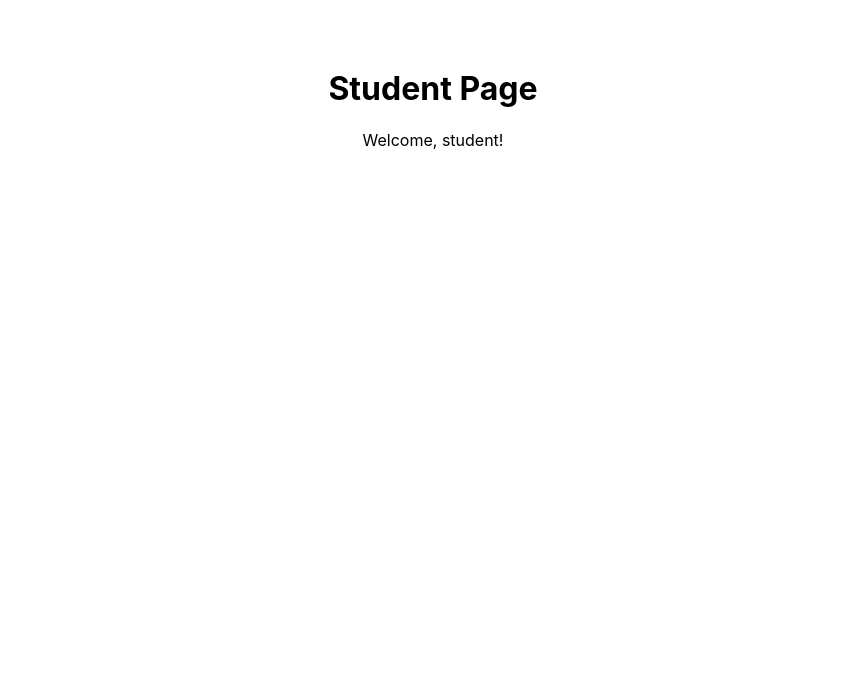
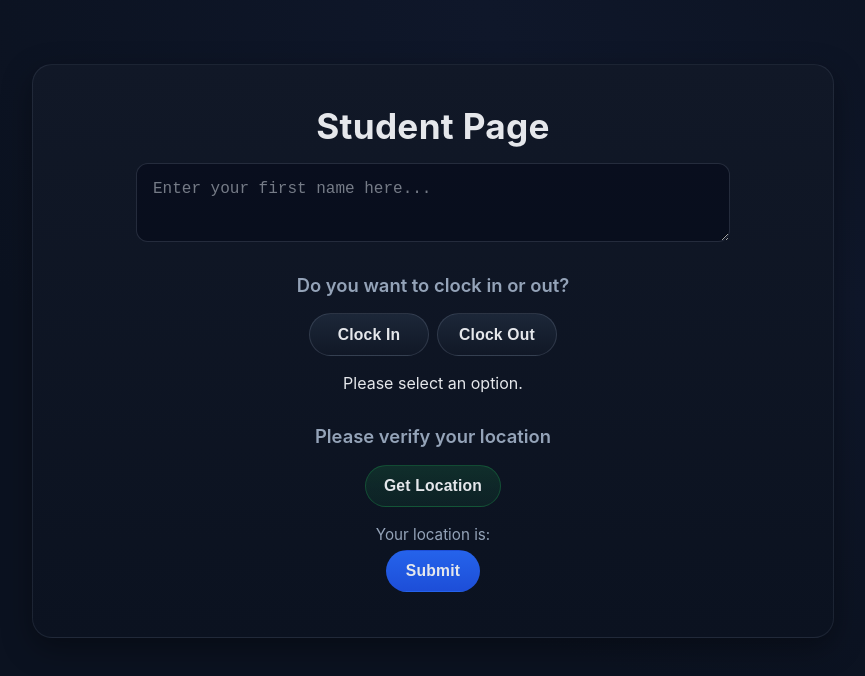
Before and after one commit to 12061062/studenttracker, a React (Create React App) app: page /student in a window 1280 px wide. Shown: the top 676 px of the page, without its empty margins (207-1072 px from the left). Built offline with nearby package versions, Linux system fonts and the light colour scheme.

Commit message:
Updated UI and working API connection

```diff
--- a/public/index.html
+++ b/public/index.html
@@ -2,7 +2,7 @@
 <html lang="en">
   <head>
     <meta charset="utf-8" />
-    <link rel="icon" href="%PUBLIC_URL%/favicon.ico" />
+    <link rel="icon" href="%PUBLIC_URL%/gps-tracker.png" />
     <meta name="viewport" content="width=device-width, initial-scale=1" />
     <meta name="theme-color" content="#000000" />
     <meta
@@ -24,7 +24,7 @@
       work correctly both with client-side routing and a non-root public URL.
       Learn how to configure a non-root public URL by running `npm run build`.
     -->
-    <title>React App</title>
+    <title>Student Tracker</title>
   </head>
   <body>
     <noscript>You need to enable JavaScript to run this app.</noscript>
--- /dev/null
+++ b/src/services/StudentService.js
@@ -0,0 +1,30 @@
+const API_BASE_URL = "http://localhost:5118/api/student";
+
+/**
+ * Sends a clock in/out request to the API
+ * @param {Object} payload - The data to send
+ * @param {string} payload.firstName
+ * @param {boolean} payload.inOut
+ * @param {number} payload.lat
+ * @param {number} payload.lon
+ * @returns {Promise<Object>} API response
+ */
+export async function clockStudent(payload) {
+  try {
+    const response = await fetch(`${API_BASE_URL}/clock`, {
+      method: "POST",
+      headers: { "Content-Type": "application/json" },
+      body: JSON.stringify(payload),
+    });
+
+    if (!response.ok) {
+      throw new Error(`Server responded with ${response.status}`);
+    }
+
+    const data = await response.json();
+    return data;
+  } catch (error) {
+    console.error("❌ Error in clockStudent:", error);
+    throw error;
+  }
+}
--- a/src/student/Student.css
+++ b/src/student/Student.css
@@ -0,0 +1,179 @@
+/* --------- Theme tokens --------- */
+:root {
+  --bg: #0f172a;           /* slate-900 */
+  --card: #111827;         /* gray-900 */
+  --card-alt: #0b1220;     /* subtle gradient stop */
+  --text: #e5e7eb;         /* gray-200 */
+  --muted: #94a3b8;        /* slate-400 */
+  --primary: #2563eb;      /* blue-600 */
+  --primary-press: #1d4ed8;/* blue-700 */
+  --accent: #22c55e;       /* green-500 */
+  --danger: #ef4444;       /* red-500 */
+  --ring: rgba(37, 99, 235, 0.5);
+  --shadow: 0 10px 30px rgba(0, 0, 0, 0.35);
+}
+
+/* Optional nice background */
+body {
+  background: radial-gradient(1200px 800px at 100% -10%, #0b1220 0%, #0f172a 50%, #0b1220 100%);
+  color: var(--text);
+}
+
+/* Centered card feel even though your wrapper has inline styles */
+div[style*="text-align: center"][style*="padding"] {
+  max-width: 720px;
+  margin: 4rem auto;
+  padding: 2.5rem !important;
+  background: linear-gradient(180deg, var(--card), var(--card-alt));
+  border: 1px solid rgba(148, 163, 184, 0.12);
+  border-radius: 20px;
+  box-shadow: var(--shadow);
+}
+
+/* Headings */
+h1 {
+  margin: 0 0 1rem;
+  font-size: clamp(1.6rem, 2vw + 1rem, 2.2rem);
+  letter-spacing: 0.3px;
+}
+
+h2 {
+  margin: 2rem 0 0.75rem;
+  font-size: 1.15rem;
+  font-weight: 600;
+  color: var(--muted);
+}
+
+/* Textarea (your 'first name' input) */
+.student-textarea {
+  width: min(100%, 560px);
+  min-height: 48px;             /* more input-like */
+  max-height: 220px;
+  padding: 0.9rem 1rem;
+  margin: 1rem auto 0;
+  display: block;
+  resize: vertical;
+  border-radius: 12px;
+  border: 1px solid rgba(148, 163, 184, 0.2);
+  background: rgba(2, 6, 23, 0.5);
+  color: var(--text);
+  font-size: 1rem;
+  line-height: 1.4;
+  outline: none;
+  transition: border-color 150ms ease, box-shadow 150ms ease, transform 80ms ease;
+}
+
+.student-textarea::placeholder {
+  color: rgba(226, 232, 240, 0.5);
+}
+
+.student-textarea:focus {
+  border-color: var(--primary);
+  box-shadow: 0 0 0 4px var(--ring);
+  transform: translateY(-1px);
+}
+
+/* Group for the in/out question */
+.student-questions {
+  margin-top: 1.25rem;
+}
+
+/* Buttons — shared base */
+.student-button,
+.get-location,
+.student-submit-button {
+  appearance: none;
+  border: 1px solid rgba(148, 163, 184, 0.2);
+  background: linear-gradient(180deg, rgba(30, 41, 59, 0.9), rgba(17, 24, 39, 0.9));
+  color: var(--text);
+  padding: 0.7rem 1.15rem;
+  margin: 0.35rem;
+  border-radius: 9999px;
+  font-size: 0.98rem;
+  font-weight: 600;
+  letter-spacing: 0.2px;
+  cursor: pointer;
+  transition: transform 80ms ease, box-shadow 150ms ease, border-color 150ms ease, background 150ms ease;
+}
+
+.student-button:hover,
+.get-location:hover,
+.student-submit-button:hover {
+  transform: translateY(-1px);
+  box-shadow: 0 10px 24px rgba(0, 0, 0, 0.35);
+  border-color: rgba(148, 163, 184, 0.35);
+}
+
+.student-button:active,
+.get-location:active,
+.student-submit-button:active {
+  transform: translateY(0);
+}
+
+/* Make the two clock options feel like a segmented toggle */
+.student-questions .student-button {
+  min-width: 120px;
+}
+.student-questions .student-button:first-of-type {
+  margin-right: 0.25rem;
+}
+.student-questions .student-button + .student-button {
+  margin-left: 0.25rem;
+}
+
+/* Primary call-to-action style for Submit */
+.student-submit-button {
+  background: linear-gradient(180deg, var(--primary), var(--primary-press));
+  border-color: transparent;
+}
+.student-submit-button:hover {
+  box-shadow: 0 12px 28px rgba(37, 99, 235, 0.45);
+}
+.student-submit-button:active {
+  filter: saturate(0.95);
+}
+
+/* Get Location button: subtle accent when idle; muted when disabled */
+.get-location {
+  background: linear-gradient(180deg, rgba(34, 197, 94, 0.15), rgba(34, 197, 94, 0.08));
+  border-color: rgba(34, 197, 94, 0.25);
+}
+.get-location:hover {
+  box-shadow: 0 10px 24px rgba(34, 197, 94, 0.25);
+}
+.get-location:disabled {
+  opacity: 0.6;
+  cursor: not-allowed;
+  filter: grayscale(10%);
+}
+
+/* Status text right under Get Location button */
+.get-location + p {
+  margin-top: 0.75rem;
+  color: var(--muted);
+  font-size: 0.95rem;
+}
+
+/* General paragraph spacing */
+p {
+  margin: 0.75rem 0 0;
+}
+
+/* Small screens */
+@media (max-width: 560px) {
+  div[style*="text-align: center"][style*="padding"] {
+    margin: 2rem 1rem;
+    padding: 1.5rem !important;
+  }
+
+  .student-textarea {
+    width: 100%;
+  }
+
+  .student-button,
+  .get-location,
+  .student-submit-button {
+    width: 100%;
+    margin: 0.35rem 0;
+  }
+}
--- a/src/student/Student.js
+++ b/src/student/Student.js
@@ -1,11 +1,107 @@
 import "./Student.css";
+import { useState } from "react";
+import { clockStudent } from "../services/StudentService";
+
 
 export default function Student() {
+  const [inOut, setInout] = useState(null);
+  const [coords, setCoords] = useState(null); // { lat, lon }
+  const [locStatus, setLocStatus] = useState("Your location is:");
+  const [locLoading, setLocLoading] = useState(false);
+
+  const getLocation = () => {
+    if (!("geolocation" in navigator)) {
+      setLocStatus("Geolocation is not supported by this browser.");
+      return;
+    }
+
+    setLocLoading(true);
+    setLocStatus("Getting your location…");
+
+    navigator.geolocation.getCurrentPosition(
+      (pos) => {
+        const { latitude, longitude } = pos.coords;
+        setCoords({ lat: latitude, lon: longitude });
+        setLocStatus(
+          `Your location is: ${latitude.toFixed(5)}, ${longitude.toFixed(5)}`
+        );
+        setLocLoading(false);
+      },
+      (err) => {
+        // Common errors: permission denied, timeout, position unavailable
+        setLocStatus(`Couldn't get location: ${err.message}`);
+        setLocLoading(false);
+      },
+      {
+        enableHighAccuracy: true,
+        timeout: 10000,
+        maximumAge: 0,
+      }
+    );
+  };
 
   return (
     <div style={{ textAlign: "center", padding: "3rem" }}>
       <h1>Student Page</h1>
-      <p>Welcome, student!</p>
+
+      <textarea
+        className="student-textarea"
+        placeholder="Enter your first name here..."
+      ></textarea>
+
+      <div className="student-questions">
+        <h2>Do you want to clock in or out?</h2>
+        <button className="student-button" onClick={() => setInout(true)}>
+          Clock In
+        </button>
+        <button className="student-button" onClick={() => setInout(false)}>
+          Clock Out
+        </button>
+        <p>
+          {inOut === null
+            ? "Please select an option."
+            : inOut
+            ? "You want to clock in."
+            : "You want to clock out."}
+        </p>
+      </div>
+
+        <h2>Please verify your location</h2>
+      <button
+        className="get-location"
+        onClick={getLocation}
+        disabled={locLoading}
+        title="Request your current location"
+      >
+        {locLoading ? "Getting Location..." : "Get Location"}
+      </button>
+
+      <p>{locStatus}</p>
+
+      {/* You can use coords in your submit handler */}
+<button
+  className="student-submit-button"
+  onClick={async () => {
+    const firstName = document.querySelector(".student-textarea")?.value || "";
+
+    const payload = {
+      firstName,
+      inOut,
+      lat: coords?.lat,
+      lon: coords?.lon,
+    };
+
+    try {
+      const data = await clockStudent(payload);
+      console.log("✅ Response from API:", data);
+      alert(data.message || "Clock event recorded successfully!");
+    } catch (err) {
+      alert("❌ Failed to submit. Check console for details.");
+    }
+  }}
+>
+  Submit
+</button>
     </div>
   );
 }
```
Also changed, not shown: src/App.css (+45 -43 lines), public/gps-tracker.png (added).
